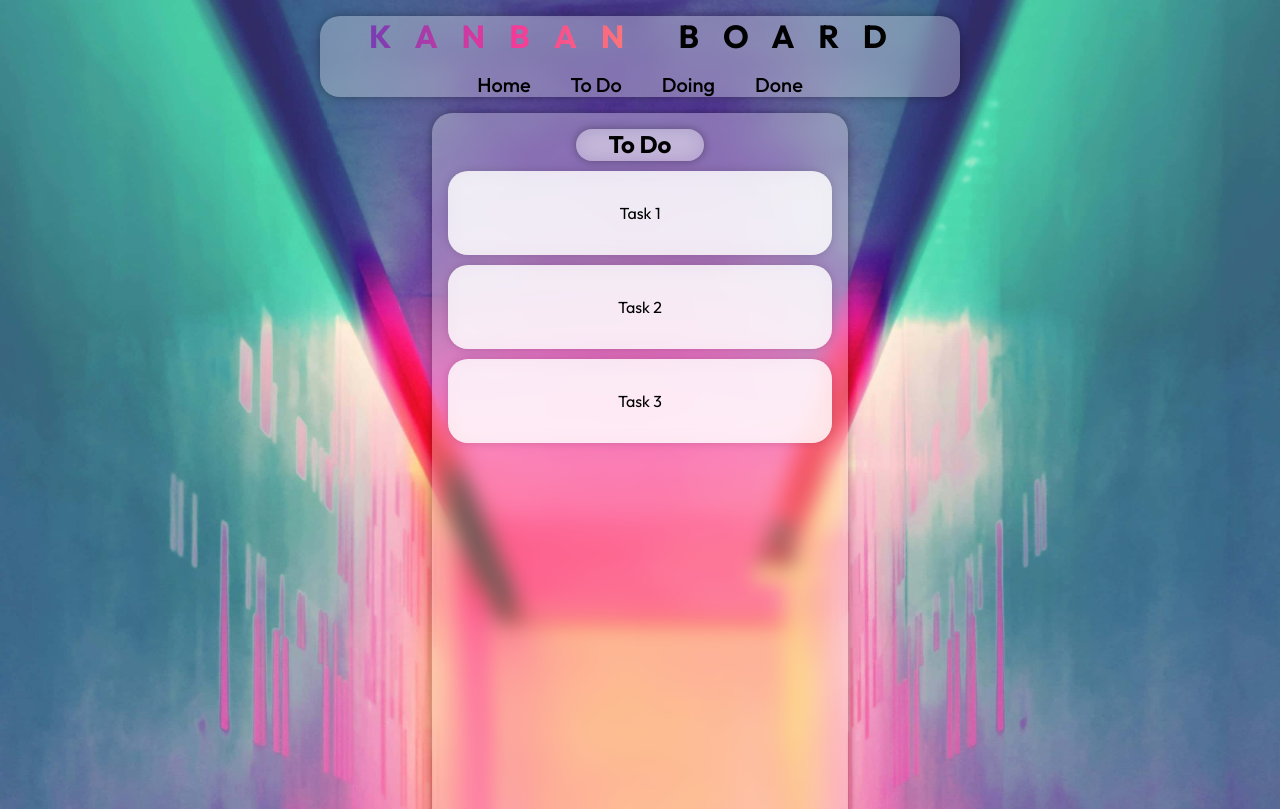
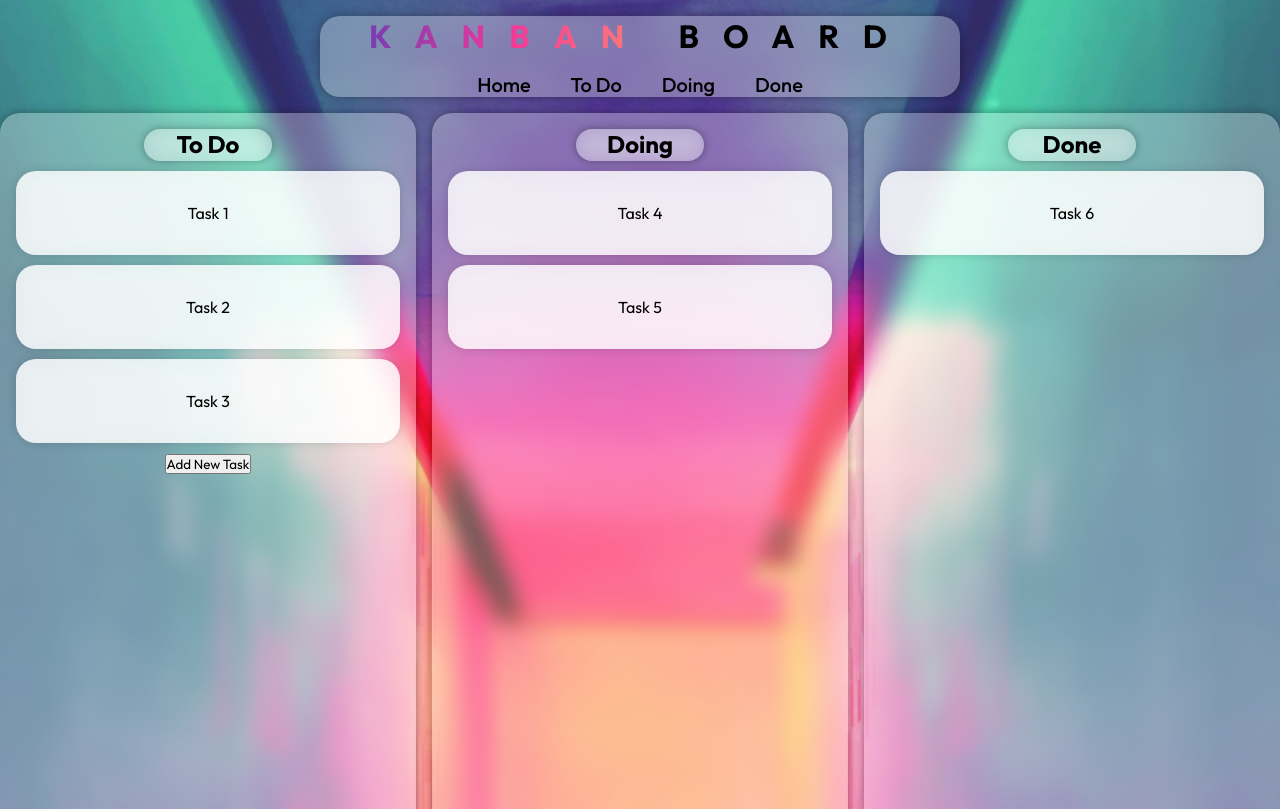
Before and after one commit to jhn322/kanban-board-react, a React (Vite) app: page /todo in a window 1280 px wide. Shown: the top 809 px of the page. Built offline with nearby package versions, Linux system fonts and the light colour scheme.

Commit message:
added functionality to add new tasks with button, input fields, spread, push, key

```diff
--- a/src/components/Board.jsx
+++ b/src/components/Board.jsx
@@ -1,34 +1,45 @@
-import React from "react";
+import React, { useState } from "react";
 import Column from "./Column";
+import CreateTask from "./CreateTask";
 import { useColumns } from "../components/ColumnContext";
 import { useLocation } from "react-router-dom";
 
 const Board = () => {
-  const { columns } = useColumns();
+  const { columns, setColumns } = useColumns();
   const location = useLocation();
+  const [isModalOpen, setIsModalOpen] = useState(false);
+
+  const handleCreateTask = ({ title, text }) => {
+    const newColumns = [...columns];
+    const todoColumnIndex = newColumns.findIndex(
+      (column) => column.title === "To Do"
+    );
+    if (todoColumnIndex !== -1) {
+      newColumns[todoColumnIndex].cards.push({ title, text });
+      setColumns(newColumns);
+    }
+  };
 
   // Extract the page from the URL
   const page = location.pathname.substring(1);
 
   return (
     <div className="board">
-      {columns
-        .filter((column) => {
-          // Show all columns when no page specified
-          if (!page) return true;
-          // Extra specific with showing "To Do" column due to weird error
-          if (page === "todo") {
-            return column.title.toLowerCase() === "to do";
-          }
-          // Only show the column if it has cards
-          if (column.title.toLowerCase() === page) {
-            return column.cards.length > 0;
-          }
-          return false;
-        })
-        .map((column, index) => (
-          <Column key={index} title={column.title} cards={column.cards} />
-        ))}
+      {columns.map((column, index) => (
+        <Column
+          key={index}
+          title={column.title}
+          cards={column.cards}
+          isToDo={column.title === "To Do"}
+          onAddTask={() => setIsModalOpen(true)}
+        />
+      ))}
+      {isModalOpen && (
+        <CreateTask
+          onClose={() => setIsModalOpen(false)}
+          onAdd={handleCreateTask}
+        />
+      )}
     </div>
   );
 };
--- a/src/components/Column.jsx
+++ b/src/components/Column.jsx
@@ -1,7 +1,8 @@
+// Column.js
 import React from "react";
 import Card from "./Card";
 
-const Column = ({ title, cards = [] }) => {
+const Column = ({ title, cards = [], isToDo, onAddTask }) => {
   return (
     <div className="column">
       <div className="column-title">
@@ -12,6 +13,11 @@ const Column = ({ title, cards = [] }) => {
           <Card key={index} text={card.text} />
         ))}
       </div>
+      {isToDo && (
+        <div className="add-task-button">
+          <button onClick={onAddTask}>Add New Task</button>
+        </div>
+      )}
     </div>
   );
 };
--- /dev/null
+++ b/src/components/CreateTask.jsx
@@ -0,0 +1,40 @@
+import React, { useState } from "react";
+
+const CreateTask = ({ onClose, onAdd }) => {
+  const [title, setTitle] = useState("");
+  const [text, setText] = useState("");
+
+  const handleCreateTask = () => {
+    if (title && text) {
+      onAdd({ title, text });
+      setTitle("");
+      setText("");
+      onClose();
+    }
+  };
+
+  return (
+    <div className="modal">
+      <div className="modal-content">
+        <span className="close" onClick={onClose}>
+          &times;
+        </span>
+        <h2>Add New Task</h2>
+        <input
+          type="text"
+          value={title}
+          onChange={(e) => setTitle(e.target.value)}
+          placeholder="Title"
+        />
+        <textarea
+          value={text}
+          onChange={(e) => setText(e.target.value)}
+          placeholder="Task description"
+        />
+        <button onClick={handleCreateTask}>Add</button>
+      </div>
+    </div>
+  );
+};
+
+export default CreateTask;
--- a/src/components/Nav.jsx
+++ b/src/components/Nav.jsx
@@ -1,5 +1,5 @@
 import React from "react";
-import { NavLink } from "react-router-dom";
+import { NavLink, useLocation } from "react-router-dom";
 
 const Nav = () => {
   return (
--- a/src/index.css
+++ b/src/index.css
@@ -19,6 +19,13 @@ body {
 a {
   text-decoration: none;
   color: black;
+}
+
+li:hover {
+  background: linear-gradient(to right, #783db2, #f2379a, #fd8173);
+  background-clip: text;
+  -webkit-background-clip: text;
+  -webkit-text-fill-color: transparent;
 }
 
 /* Flex for nav */
@@ -70,13 +77,6 @@ a {
   padding: 0 20px;
   text-align: center;
   cursor: pointer;
-}
-
-li:hover {
-  background: linear-gradient(to right, #783db2, #f2379a, #fd8173);
-  background-clip: text;
-  -webkit-background-clip: text;
-  -webkit-text-fill-color: transparent;
 }
 
 .App {
```
